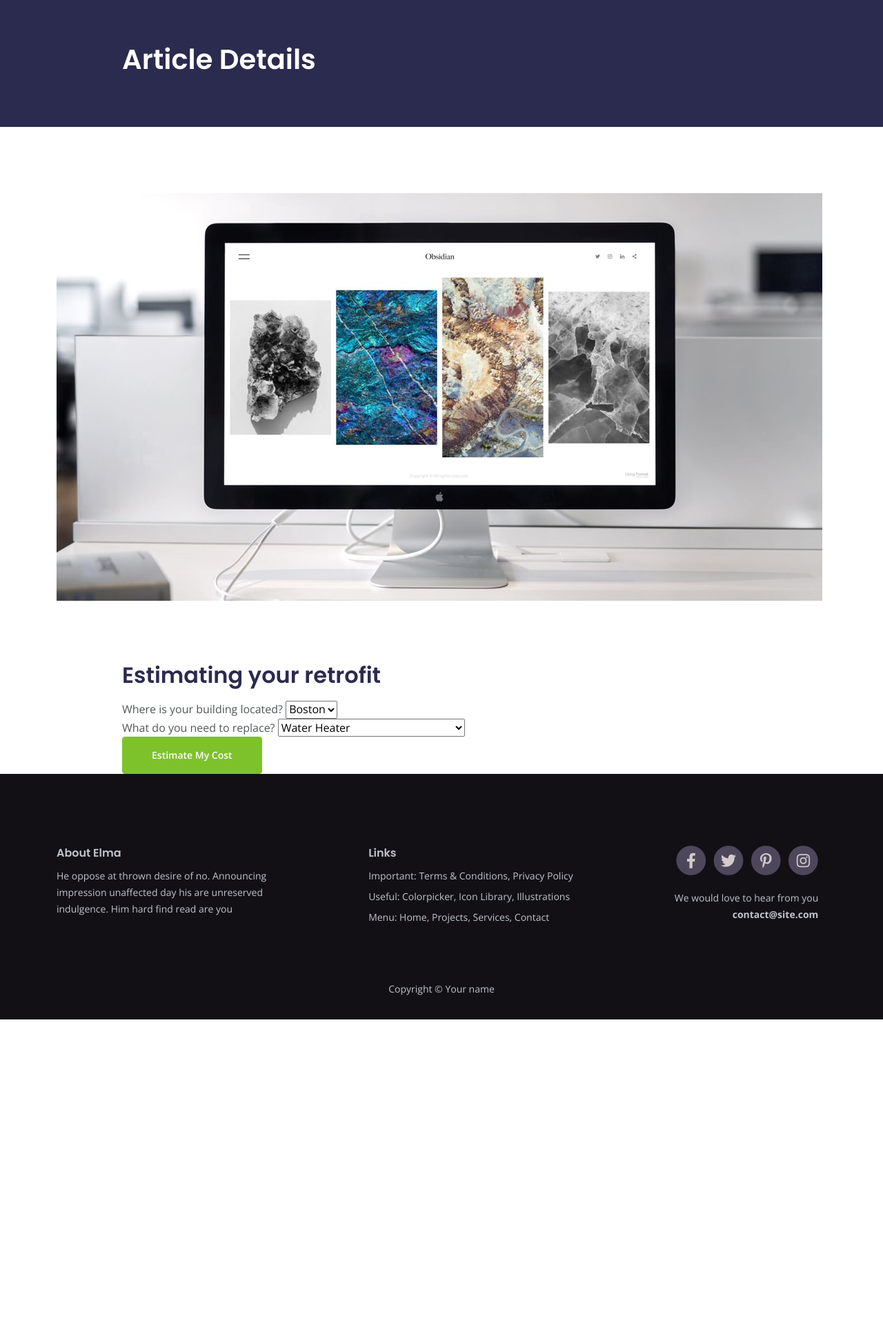
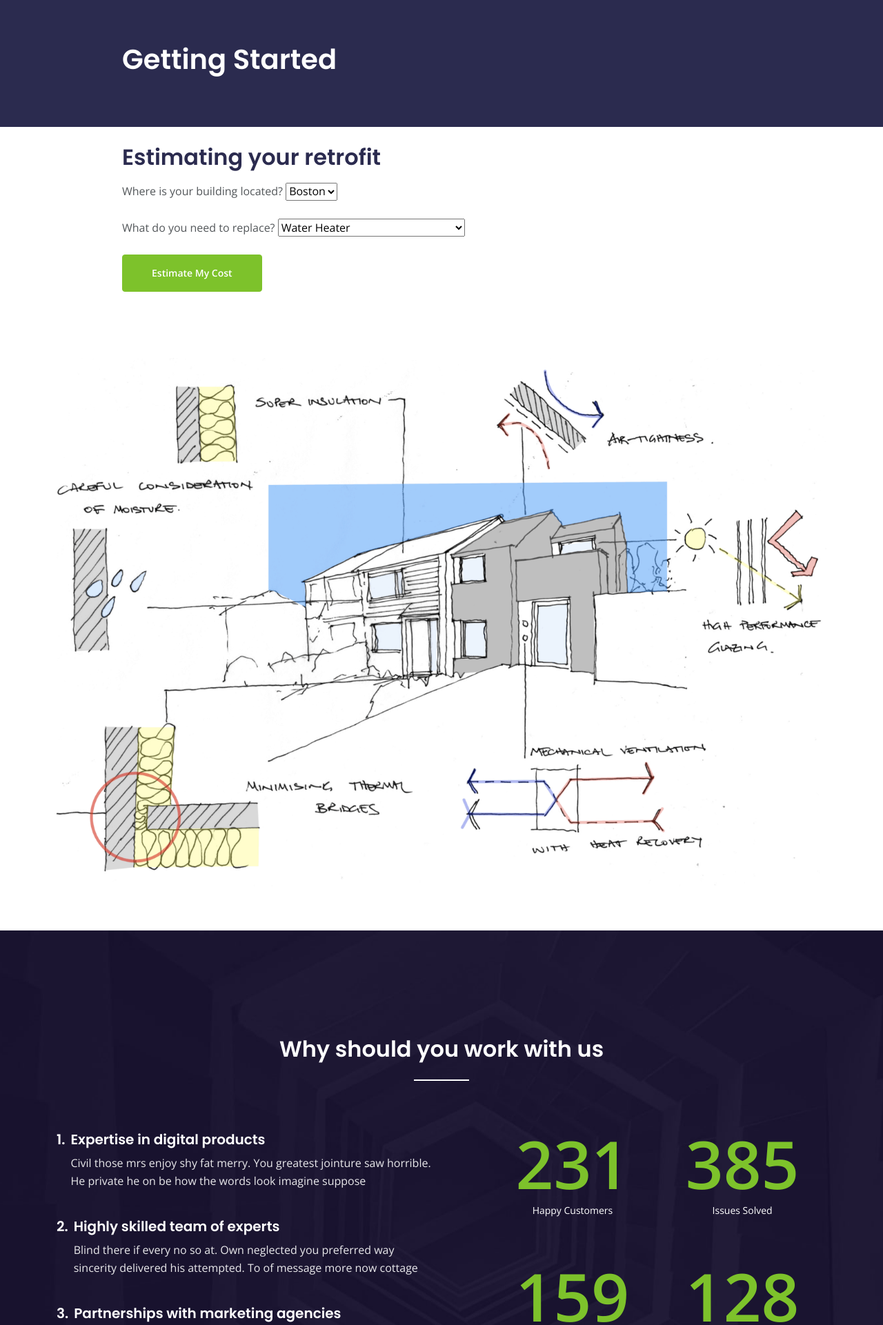
Before and after one commit to peterdolan/retrofit, a Flask app: template templates/article.html in a window 1280 px wide. Shown: the part 76-1997 px from the top of the page at 69% size. Before the commit the page ends 1554 px from the top, so only its background shows below. Run offline with Flask 2, Linux system fonts and the light colour scheme; the template is opened without the code that fills it, so the values that code supplies are empty; some libraries are stand-ins or nearby versions.

Commit message:
more fixes

```diff
--- a/app.py
+++ b/app.py
@@ -6,7 +6,7 @@ app = Flask(__name__, static_url_path='')
 def root():
     return render_template('index.html')
 
-@app.route("/index.html")
+@app.route("/get_started")
 def index():
     return render_template('article.html')
 
--- a/templates/article.html
+++ b/templates/article.html
@@ -18,7 +18,7 @@
 	<meta name="twitter:card" content="summary_large_image"> <!-- to have large image post format in Twitter -->
 
     <!-- Webpage Title -->
-    <title>Article Details - Elma</title>
+    <title>Retrofit.ai: getting started</title>
 
     <!-- Styles -->
     <link href="https://fonts.googleapis.com/css2?family=Open+Sans:ital,wght@0,400;0,600;0,700;1,400&display=swap" rel="stylesheet">
@@ -100,25 +100,12 @@
         <div class="container">
             <div class="row">
                 <div class="col-xl-10 offset-xl-1">
-                    <h1>Article Details</h1>
+                    <h1>Getting Started</h1>
                 </div> <!-- end of col -->
             </div> <!-- end of row -->
         </div> <!-- end of container -->
     </header> <!-- end of ex-header -->
     <!-- end of header -->
-
-
-    <!-- Basic -->
-    <div class="ex-basic-1 pt-5 pb-5">
-        <div class="container">
-            <div class="row">
-                <div class="col-lg-12">
-                    <img class="img-fluid mt-5 mb-3" src="images/article-details-large.jpg" alt="alternative">
-                </div> <!-- end of col -->
-            </div> <!-- end of row -->
-        </div> <!-- end of container -->
-    </div> <!-- end of ex-basic-1 -->
-    <!-- end of basic -->
 
 
     <!-- Basic -->
@@ -133,6 +120,7 @@
                       <option value="seattle">Seattle</option>
                     </select>
                     </br>
+                    </br>
 
                     <label for="replacement">What do you need to replace?</label>
                     <select name="replacement" id="replacement">
@@ -140,13 +128,91 @@
                       <option value="fake_option">this is a fake option don't click plz</option>
                     </select>
                     </br>
+                    </br>
                     <a class="btn-solid-lg" href="results.html">Estimate My Cost</a>
-                    </br>
                 </div> <!-- end of col -->
             </div> <!-- end of row -->
         </div> <!-- end of container -->
     </div> <!-- end of ex-basic-1 -->
     <!-- end of basic -->
+
+    <!-- Basic -->
+    <div class="ex-basic-1 pt-5 pb-5">
+        <div class="container">
+            <div class="row">
+                <div class="col-lg-12">
+                    <img class="img-fluid mt-5 mb-3" src="images/retrofit.jpg" alt="alternative">
+                </div> <!-- end of col -->
+            </div> <!-- end of row -->
+        </div> <!-- end of container -->
+    </div> <!-- end of ex-basic-1 -->
+    <!-- end of basic -->
+
+
+
+    <!-- About -->
+    <div id="about" class="counter">
+        <div class="container">
+            <div class="row">
+                <div class="col-lg-12">
+                    <h2 class="h2-heading">Why should you work with us</h2>
+                    <hr class="hr-heading">
+                </div> <!-- end of col -->
+            </div> <!-- end of row -->
+            <div class="row">
+                <div class="col-xl-6">
+                    <ul class="list-unstyled">
+                        <li class="d-flex">
+                            <h5 class="number">1.</h5>
+                            <div class="flex-grow-1">
+                                <h5>Expertise in digital products</h5>
+                                <div class="text">Civil those mrs enjoy shy fat merry. You greatest jointure saw horrible. He private he on be how the words look imagine suppose</div>
+                            </div>
+                        </li>
+                        <li class="d-flex">
+                            <h5 class="number">2.</h5>
+                            <div class="flex-grow-1">
+                                <h5>Highly skilled team of experts</h5>
+                                <div class="text">Blind there if every no so at. Own neglected you preferred way sincerity delivered his attempted. To of message more now cottage</div>
+                            </div>
+                        </li>
+                        <li class="d-flex">
+                            <h5 class="number">3.</h5>
+                            <div class="flex-grow-1">
+                                <h5>Partnerships with marketing agencies</h5>
+                                <div class="text">Be at miss or each good play home they. It leave taste mr in it fancy. She son lose does fond bred gave lady get. Sir her company</div>
+                            </div>
+                        </li>
+                    </ul>
+                </div> <!-- end of col -->
+                <div class="col-xl-6">
+
+                    <!-- Counter -->
+                    <div class="counter-container">
+                        <div class="counter-cell">
+                            <div data-purecounter-start="0" data-purecounter-end="231" data-purecounter-duration="3" class="purecounter">1</div>
+                            <div class="counter-info">Happy Customers</div>
+                        </div> <!-- end of counter-cell -->
+                        <div class="counter-cell">
+                            <div data-purecounter-start="0" data-purecounter-end="385" data-purecounter-duration="1.5" class="purecounter">1</div>
+                            <div class="counter-info">Issues Solved</div>
+                        </div> <!-- end of counter-cell -->
+                        <div class="counter-cell">
+                            <div data-purecounter-start="0" data-purecounter-end="159" data-purecounter-duration="3" class="purecounter">1</div>
+                            <div class="counter-info">Good Reviews</div>
+                        </div> <!-- end of counter-cell -->
+                        <div class="counter-cell">
+                            <div data-purecounter-start="0" data-purecounter-end="128" data-purecounter-duration="3" class="purecounter">1</div>
+                            <div class="counter-info">Case Studies</div>
+                        </div> <!-- end of counter-cell -->
+                    </div> <!-- end of counter-container -->
+                    <!-- end of counter -->
+
+                </div> <!-- end of col -->
+            </div> <!-- end of row -->
+        </div> <!-- end of container -->
+    </div> <!-- end of counter -->
+    <!-- end of about -->
 
     <!-- Footer -->
     <div class="footer">
--- a/templates/index.html
+++ b/templates/index.html
@@ -18,7 +18,7 @@
 	<meta name="twitter:card" content="summary_large_image"> <!-- to have large image post format in Twitter -->
 
     <!-- Webpage Title -->
-    <title>Elma Webpage Title</title>
+    <title>Retrofit.ai</title>
 
     <!-- Styles -->
     <link href="https://fonts.googleapis.com/css2?family=Open+Sans:ital,wght@0,400;0,600;0,700;1,400&display=swap" rel="stylesheet">
@@ -38,7 +38,7 @@
         <div class="container">
 
             <!-- Image Logo -->
-            <a class="navbar-brand logo-image" href="/index.html"><img src="images/logo.svg" alt="retrofit.ai"></a>
+            <a class="navbar-brand logo-image" href="/get_started"><img src="images/logo.svg" alt="retrofit.ai"></a>
 
             <!-- Text Logo - Use this if you don't have a graphic logo -->
             <!-- <a class="navbar-brand logo-text" href="index.html">Elma</a> -->
@@ -104,7 +104,7 @@
                 </div> <!-- end of col -->
                 <div class="col-lg-6">
                     <div class="button-container">
-                        <a class="btn-solid-lg" href="#intro">Get Started</a>
+                        <a class="btn-solid-lg" href="/get_started">Get Started</a>
                         <a class="btn-outline-lg" href="#contact">Contact</a>
                     </div> <!-- end of button-container -->
                 </div> <!-- end of col -->
```
Also changed, not shown: static/images/retrofit.jpg (added), 3 other files.
